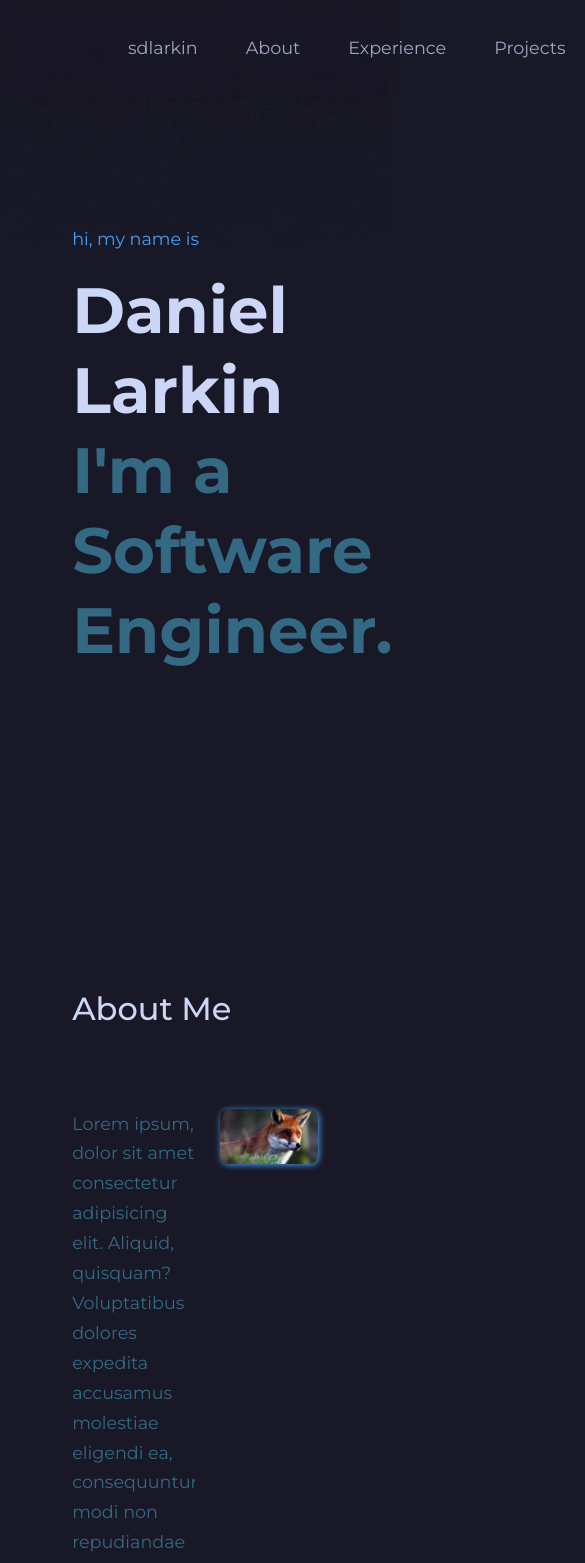
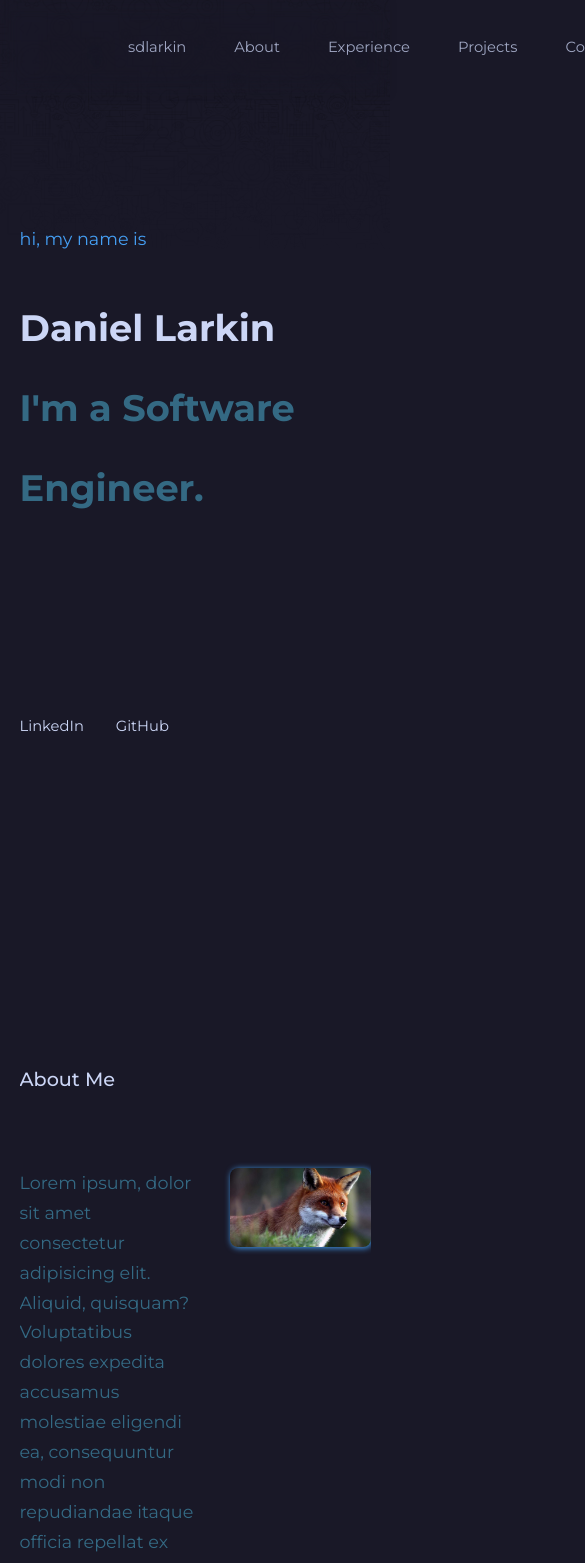
Before and after one commit to larkindaniel/sdlarkin, a React (Create React App) app: page / in a window 390 px wide. Shown: the top 1563 px of the page, 585 px wide, since content can reach past the window. Built offline with nearby package versions, Linux system fonts and the light colour scheme.

Commit message:
responsivness

```diff
--- a/src/components/about/About.jsx
+++ b/src/components/about/About.jsx
@@ -15,13 +15,13 @@ const About = () => {
 
 
         <div className="about__content">
-          <p>
+          <p class ="genearlP">
             Lorem ipsum, dolor sit amet consectetur adipisicing elit. Aliquid,
             quisquam? Voluptatibus dolores expedita accusamus molestiae eligendi
             ea, consequuntur modi non repudiandae itaque officia repellat ex
             placeat error reprehenderit, at aspernatur?
           </p>
-          <p>
+          <p class = "genearlP">
             Lorem ipsum, dolor sit amet consectetur adipisicing elit. Aliquid,
             quisquam? Voluptatibus dolores expedita accusamus molestiae eligendi
             ea, consequuntur modi non repudiandae itaque officia repellat ex
--- a/src/components/about/about.css
+++ b/src/components/about/about.css
@@ -1,7 +1,13 @@
 .about__container{
+    /* background: black; */
     width: 100%;
     padding-top: 4.5rem;
     display: flex;
+    min-width: 0;
+    /* background: blue; */
+    /* max-height:min-content; */
+    position: relative;
+    overflow: hidden;
 
     /* background-color: blue;  */
     /* padding-top: 8rem;
@@ -12,6 +18,7 @@
     text-align: left;
     height: 100%;
     position: relative; */
+
 }
 
 p{
@@ -69,6 +76,7 @@ position: relative; */
 
 
 .about__content {
+    min-width: 0;
     overflow: hidden;
     max-width: 50%;
     /* background-color: black; */
@@ -116,3 +124,30 @@ position: relative; */
     font-size: 0.7rem;
     color: var(--color-light);
 } */
+
+@media screen and (max-width: 1024px){
+    /* transition: var(--transition); */
+    .primary__header{
+        /* color: red;
+        background: black; */
+        line-height: -20%;
+        font-size: 2.5rem !important;
+    }
+    .secondary__header{
+        line-height: -20%;
+        font-size: 2.5rem !important;
+    }
+
+}
+  @media screen and (max-width: 600px){
+
+    .primary__header{
+        /* color: red;
+        background: black; */
+        font-size: 2.3rem !important;
+    }
+    .secondary__header{
+        font-size: 2.3rem !important;
+    }
+
+  }
--- a/src/components/contact/Contact.jsx
+++ b/src/components/contact/Contact.jsx
@@ -3,7 +3,7 @@ import "./contact.css";
 
 const Contact = () => {
   return (
-    <section id="contact">
+    <section id="contact" style= {{marginBottom: "15vw"}}>
       <div className="container container__header">
         <h5>Get in Touch</h5>
       </div>
--- a/src/components/contact/contact.css
+++ b/src/components/contact/contact.css
@@ -1,6 +1,8 @@
 .container__contact{
     padding-top: 4.5rem;
-
+    /* background: blue; */
+    padding-bottom: 0;
+    margin-bottom: 0;
 
 }
 
@@ -44,7 +46,7 @@ input{
     /* background: red; */
     color: var(--color-light);
     /* font: 1.2rem;  */
-    font-size: 1.2rem;
+    font-size: 1.1rem;
     box-shadow: 0rem 0.1rem 0rem  var(--color-primary) ;
 }
 .contact__body>p{
@@ -57,3 +59,33 @@ input{
     background:var(--color-bg);
     box-shadow: 0.5rem 0.2rem 0.5rem var(--color-primary) ;
 }
+
+
+@media screen and (max-width: 1024px){
+    /* transition: var(--transition); */
+    .contact__body>p{
+        padding-bottom: 2rem;
+    }
+    .contact__body{
+        padding: 3rem;
+        max-width: 70%;
+        font-size: 0.95rem;
+
+    }
+
+}
+  @media screen and (max-width: 600px){
+
+    .contact__body>p{
+        padding-bottom: 2rem;
+    }
+    .contact__body{
+        max-width: 100%;
+        font-size: 0.85rem;
+
+    }
+
+    .secondary__header{
+        font-size: 3rem;
+    }
+  }
--- a/src/components/experience/experience.css
+++ b/src/components/experience/experience.css
@@ -82,3 +82,36 @@
     font-size: 0.9rem !important;
     padding-bottom: 1.5rem;
   }
+
+  .container__header{
+    overflow: hidden;
+  }
+
+  @media screen and (max-width: 1024px){
+    /* transition: var(--transition); */
+    .cardBody{
+        font-size: 1rem;
+    }
+    .cardDate{
+      font-size: 0.8rem !important;
+    }
+    .cardHeader{
+      /* color: blue;  */
+      font-size: 1.5rem !important ;
+    }
+
+}
+  @media screen and (max-width: 600px){
+
+    .cardBody{
+      font-size: 0.9rem;
+  }
+  .cardDate{
+    font-size: 0.7rem !important;
+  }
+  .cardHeader{
+    /* color: blue;  */
+    font-size: 1.3rem !important ;
+  }
+
+  }
--- a/src/components/footer/Footer.jsx
+++ b/src/components/footer/Footer.jsx
@@ -1,17 +1,16 @@
 import React from "react";
 import "./footer.css";
 
-
 const Footer = () => {
-  var today = new Date()
-  let month = today.getMonth() +1;
+  var today = new Date();
+  let month = today.getMonth() + 1;
   let year = today.getFullYear();
   let day = today.getDate();
-  console.log("today", today)
+  console.log("today", today);
   console.log("month", month);
   console.log("year", year);
   console.log("day", day);
-  let mp ={
+  let mp = {
     1: "January",
     2: "February",
     3: "March",
@@ -23,12 +22,11 @@ const Footer = () => {
     9: "September",
     10: "October",
     11: "November",
-    12: "December"
-  }
+    12: "December",
+  };
 
-  let res =  mp[month] + " " + day + ", " + year
-  console.log(res)
-
+  let res = mp[month] + " " + day + ", " + year;
+  console.log(res);
 
   // console.log("BOT", today.toString().slice(4, 11));
   return (
@@ -41,11 +39,11 @@ const Footer = () => {
 
         <div className="footer__copyright">
           <small>
-          <span id = "date-time">{res}</span>  &copy; Daniel Larkin
+            <span id="date-time">{res}</span> &copy; Daniel Larkin
           </small>
         </div>
+      </footer>
 
-    </footer>
   );
 };
 
--- a/src/components/footer/footer.css
+++ b/src/components/footer/footer.css
@@ -7,9 +7,10 @@ footer{
     justify-content: center;
     text-align: center;
     font-size: 1.2rem;
-    margin-top: 5rem;
+    /* margin-top: 5rem; */
     box-shadow: 0rem 0.1rem 0rem  var(--color-primary) ;
     transition: var(--transition);
+    /* background: black;  */
 }
 
 footer:hover{
@@ -35,7 +36,7 @@ small{
 }
 
 .footer__log__container{
-    margin-top: 2vh;
+    margin-top: 1vw;
     justify-content: center;
     display: flex;
     align-items: center;
--- a/src/components/header/Header.jsx
+++ b/src/components/header/Header.jsx
@@ -7,7 +7,7 @@ const Header = () => {
     <header>
       <div className="container header__container">
         <p className="header__intro">hi, my name is </p>
-        <h2>Daniel Larkin</h2>
+        <h2 class ="primary__header">Daniel Larkin </h2>
         <h2 class="text-light secondary__header">I'm a Software Engineer.</h2>
         <HeaderSocials/>
       </div>
--- a/src/components/header/header.css
+++ b/src/components/header/header.css
@@ -42,3 +42,32 @@ header{
 .header__push{
     margin-right: auto;
 }
+
+
+@media screen and (max-width: 1024px){
+    /* transition: var(--transition); */
+
+    .primary__header{
+        /* color: blue;
+        background: black; */
+        font-size: 3.5rem !important;
+    }
+    .secondary__header{
+        font-size: 3.5rem;
+    }
+    header{
+        height: 90vh;
+    }
+}
+  @media screen and (max-width: 600px){
+
+    .primary__header{
+        font-size: 2.5rem !important;
+    }
+    .secondary__header{
+        font-size: 2.5rem;
+    }
+    header{
+        height: 100vh;
+    }
+  }
--- a/src/components/projects/projects.css
+++ b/src/components/projects/projects.css
@@ -4,6 +4,7 @@
     /* max-width: 60%; */
     /* background: blue; */
     margin: 0 auto;
+
 }
 
 .card__container{
@@ -21,6 +22,7 @@
 }
 
 .card__left{
+    /* height: 400px; */
     z-index: 1;
     background: var(--color-bg);
     position: relative;
@@ -31,7 +33,7 @@
     border-radius: 0.5rem;
     padding: 2rem;
     /* background: blue; */
-    width: 40%;
+    width: 50%;
     /* min-height: 400px; */
     transition: var(--transition);
     box-shadow:0.2rem 0.2rem 0.5rem var(--color-primary) ;
@@ -50,7 +52,7 @@
 
     /* align-self: auto; */
     /* background: blue; */
-    width: 56%;
+    width: 60%;
     /* height: 600px; */
     border-radius: 0.5rem;
 }
@@ -90,6 +92,7 @@ iframe{
 
 .cardP{
     display: flex;
+    font-size: 1.1rem;
     /* background: red; */
     color: var(--color-light);
 }
@@ -98,3 +101,29 @@ iframe{
     font-size: 1.3rem;
     padding-bottom: 1rem;
 }
+
+@media screen and (max-width: 1024px){
+    /* transition: var(--transition); */
+    .cardP{
+        font-size: 1rem;
+    }
+    .cardH{
+        font-size: 1rem;
+    }
+    .cardDate{
+      font-size: 0.8rem !important;
+    }
+
+}
+  @media screen and (max-width: 600px){
+
+    .cardP{
+        font-size: 0.85rem;
+    }
+    .cardH{
+        font-size: 0.85rem;
+    }
+    .cardDate{
+      font-size: 0.7rem !important;
+    }
+  }
--- a/src/index.css
+++ b/src/index.css
@@ -25,7 +25,7 @@
   --transition: all 600ms ease;
 
   --container-width-lg: 63%;
-  --container-width-md: 86%;
+  --container-width-md: 84%;
   --container-width-sm: 90%;
 
   --primary-font: "Montserrat", sans-serif;
@@ -72,6 +72,7 @@ body {
 }
 
 .container {
+  min-width: 0;
   position: relative;
   width: var(--container-width-lg);
   margin: 0 auto;
@@ -97,12 +98,15 @@ h1 {
 
 section {
   /* width: var(--container-width-lg); */
+  /* margin-top: 5vw;  */
   position: relative;
-  padding-top: 15vh;
+  margin-bottom: 25vw;
+  padding-top: 7vw;
+  /* padding-top: 15vw; */
   /* margin-top: 8rem; */
   /* left: 50%; */
   /* transform: translate(-50%, 50%); */
-  height: 100vh;
+  /* height: 70vw; */
 }
 
 .container__header{
@@ -164,3 +168,47 @@ img {
   object-fit: cover;
   transition: var(--transition);
 }
+
+
+
+
+/*===============Responsiveness ===============*/
+
+@media screen and (max-width: 1024px){
+  /* transition: var(--transition); */
+  .container{
+    width: var(--container-width-md);
+  }
+  section{
+    margin-bottom: 15vw;
+    padding-top: 7vw;
+    margin-top: 6rem;
+  }
+  h5{
+    font-size: 1.5rem;
+  }
+  a{
+    font-size: 0.95rem;
+  }
+ small{
+  font-size: 0.7rem;
+ }
+}
+
+@media screen and (max-width: 600px){
+  .container{
+    width: var(--container-width-sm);
+  }
+  section{
+    margin-bottom: 2rem;
+  }
+  h5{
+    font-size: 1.2rem;
+  }
+  a{
+    font-size: 0.92rem;
+  }
+ small{
+  font-size: 0.6rem;
+ }
+}
```
Lines whose indentation alone changed are shown as unchanged.
